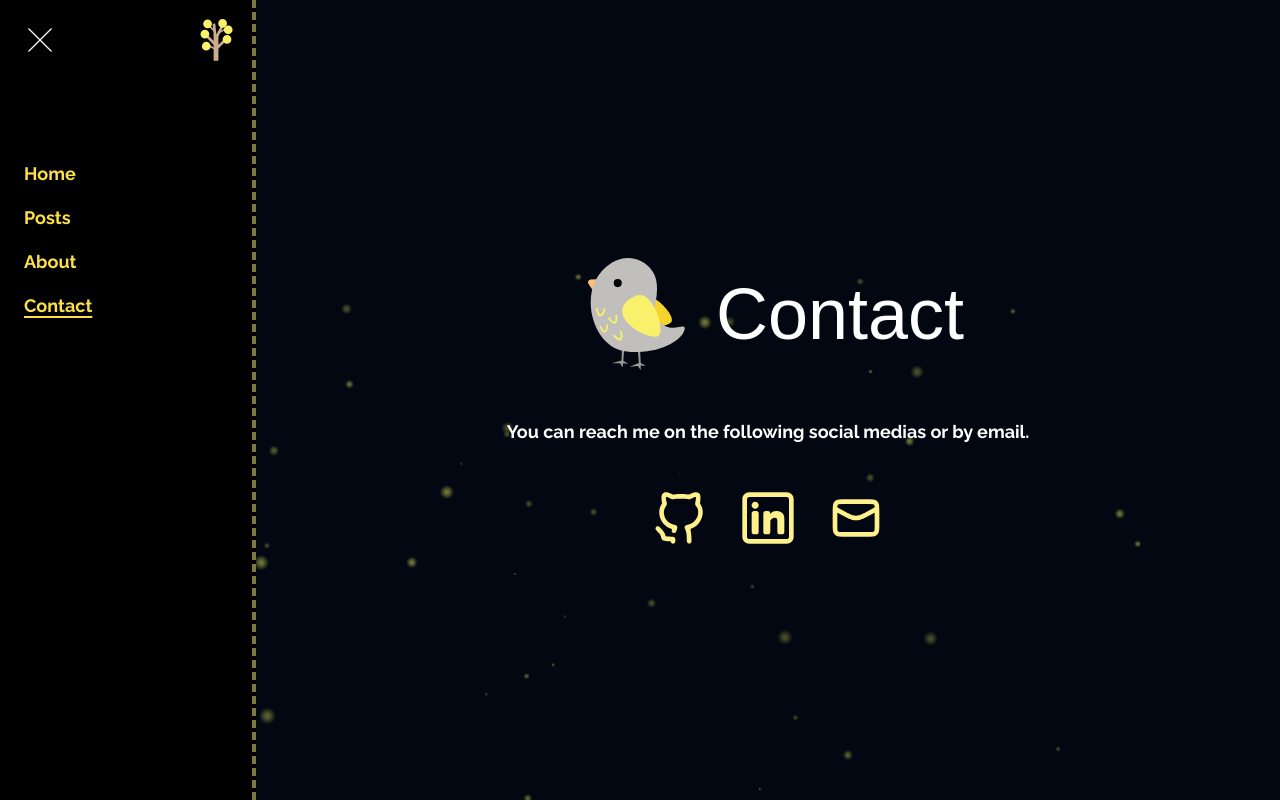
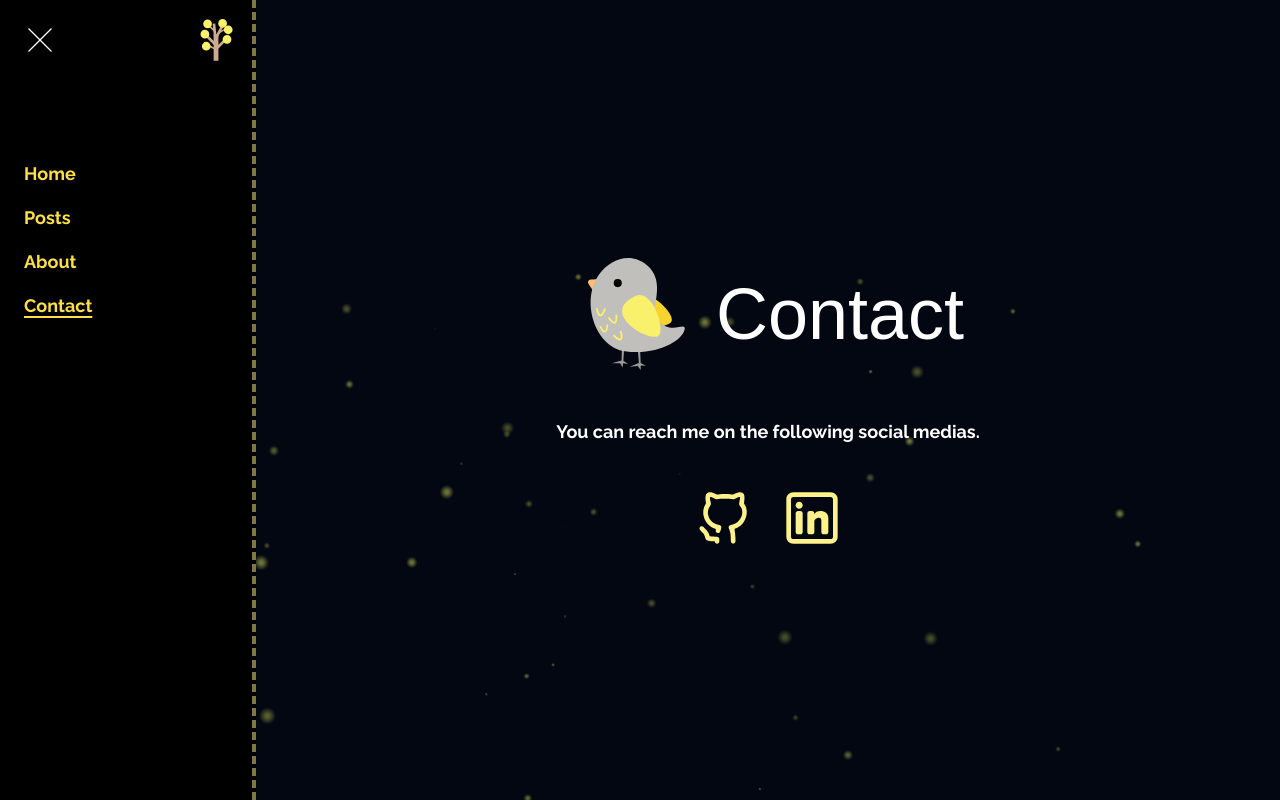
Before and after one commit to oscarsson444/jocke-tech, a Next.js app: page /contact in a window 1280 px wide. Built offline with nearby package versions, Linux system fonts and the light colour scheme; a web font is replaced by a local one.

Commit message:
Removed.

```diff
--- a/app/contact/page.jsx
+++ b/app/contact/page.jsx
@@ -1,10 +1,8 @@
-import { Raleway } from "next/font/google";
-import { Jersey_15 } from "next/font/google";
+import { Jersey_15, Raleway } from "next/font/google";
 import Image from "next/image";
+import bird from "../images/bird.svg";
 import git from "../images/git.svg";
 import linkedin from "../images/linkedin.svg";
-import mail from "../images/mail.svg";
-import bird from "../images/bird.svg";
 
 const jersey = Jersey_15({
   weight: ["400"],
@@ -35,7 +33,7 @@ export default function Contact() {
       </div>
       <p className={`${raleway.className} text-lg font-bold text-center`}>
         {" "}
-        You can reach me on the following social medias or by email.
+        You can reach me on the following social medias.
       </p>
       <div className="flex flex-row gap-6 items-center justify-center">
         <a
@@ -66,20 +64,6 @@ export default function Contact() {
             src={linkedin}
           />
         </a>
-        <a
-          href={"mailto:oscarsson444@gmail.com"}
-          target="_blank"
-          rel="noopener noreferrer"
-          className=""
-        >
-          <Image
-            alt="Mail"
-            width={64}
-            height={64}
-            className="w-16 p-1 hover:p-0 transition-all duration-100"
-            src={mail}
-          />
-        </a>
       </div>
     </div>
   );
--- a/app/page.jsx
+++ b/app/page.jsx
@@ -1,9 +1,8 @@
 import { Jersey_15 } from "next/font/google";
 import Image from "next/image";
-import tree from "./images/tree.svg";
 import git from "./images/git.svg";
 import linkedin from "./images/linkedin.svg";
-import mail from "./images/mail.svg";
+import tree from "./images/tree.svg";
 
 const jersey = Jersey_15({
   weight: ["400"],
@@ -55,20 +54,6 @@ export default function Home() {
             src={linkedin}
           />
         </a>
-        <a
-          href={"mailto:oscarsson444@gmail.com"}
-          target="_blank"
-          rel="noopener noreferrer"
-          className=""
-        >
-          <Image
-            alt="Logo"
-            width={64}
-            height={64}
-            className="w-16 p-1 hover:p-0 transition-all duration-100"
-            src={mail}
-          />
-        </a>
       </div>
     </div>
   );
```
